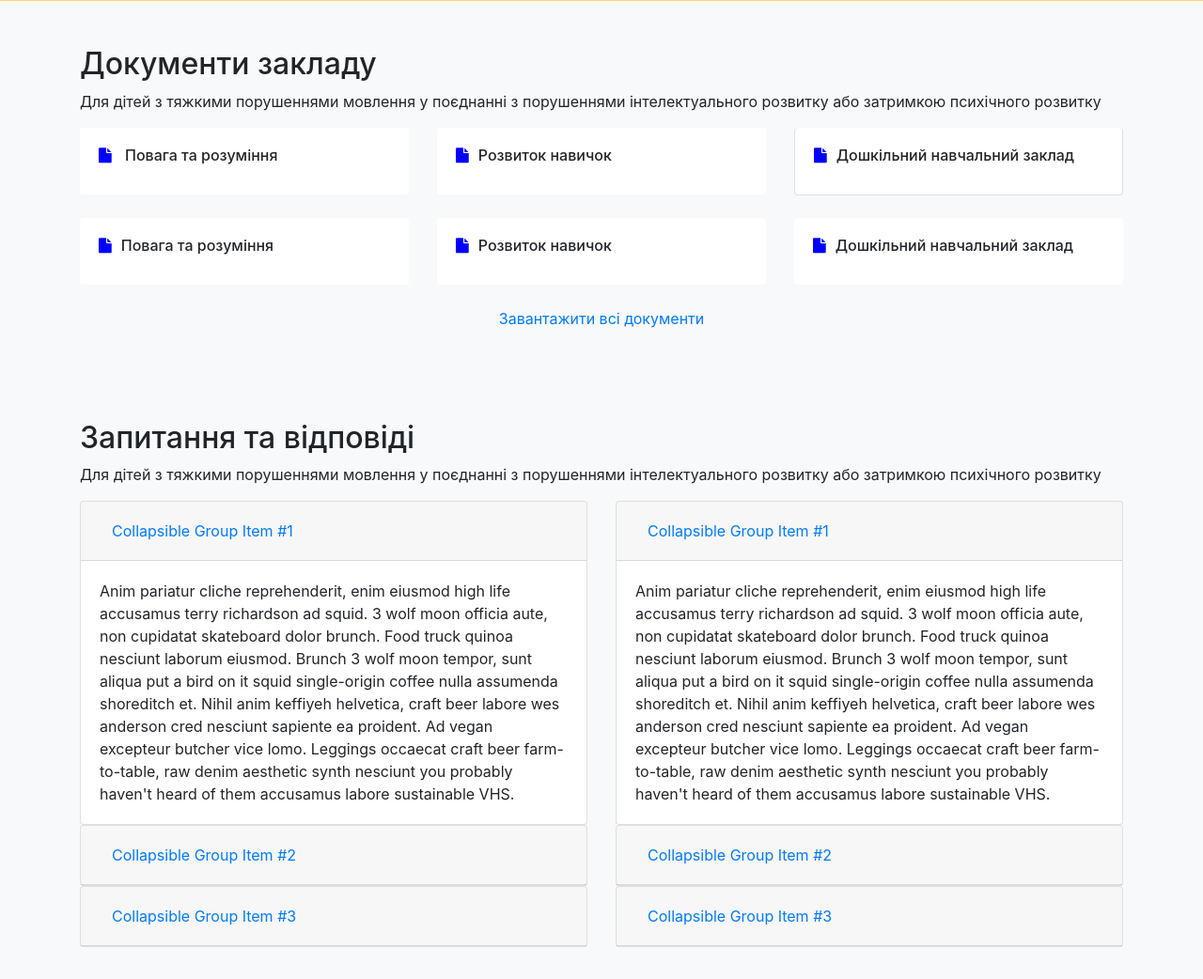
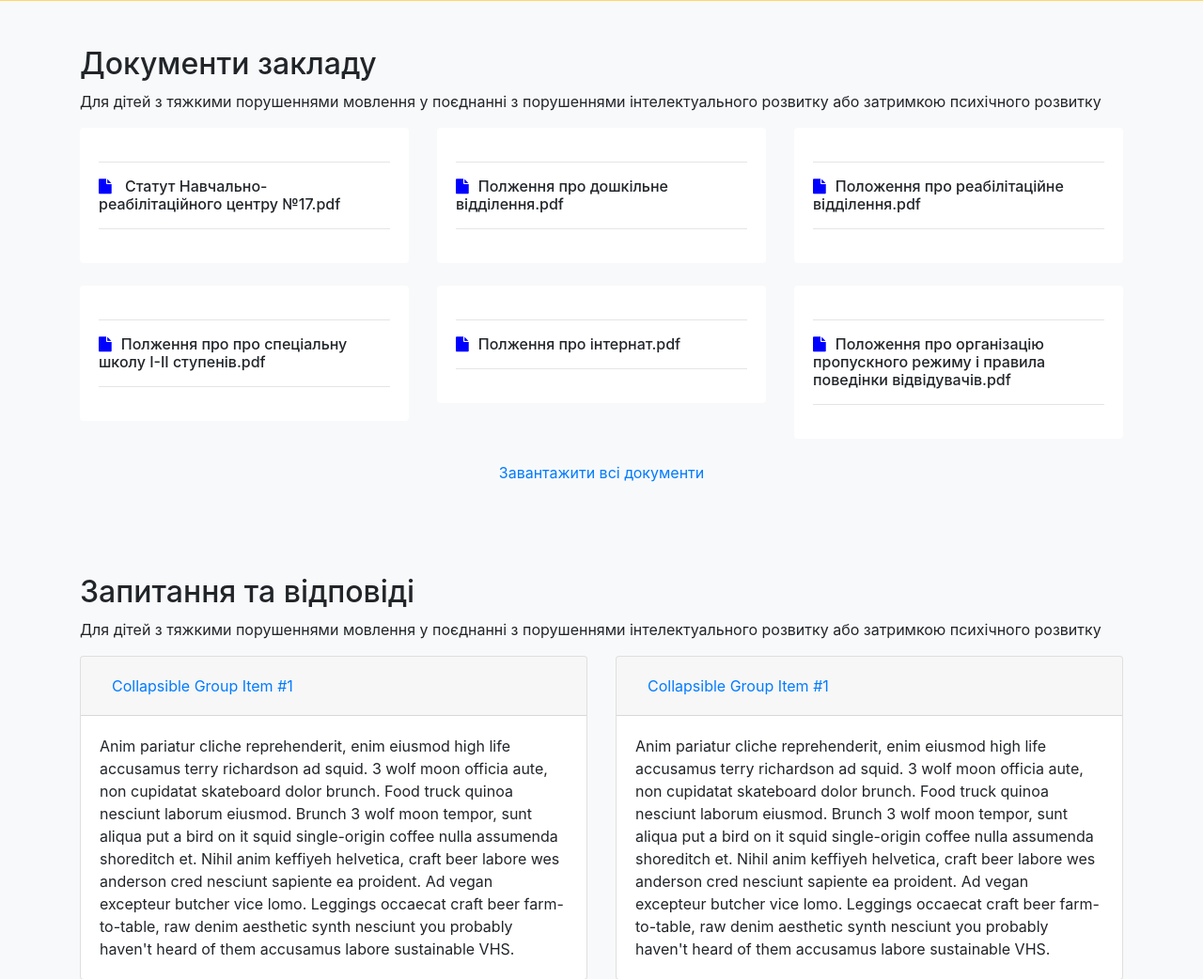
Before and after one commit to hackathon-project/school_site, a Django app: template project/templates/index.html in a window 1280 px wide. Shown: the part 5032-6074 px from the top of the page at 94% size. Run offline with Django 3.2, Linux system fonts and the light colour scheme; the template is opened without the code that fills it, so the values that code supplies are empty; some libraries are stand-ins or nearby versions.

Commit message:
правки по документам

```diff
--- a/project/templates/index.html
+++ b/project/templates/index.html
@@ -396,48 +396,54 @@
                                 <div class="col-md-4">
                                   <div class="card mb-4 shadow-sm" style="border:none;">
                                     <div class="card-body">
-
-                                        <h6 class="card-title"><i class="fa fa-file" style="color:blue;padding-right: 10px;"></i>  Повага та розуміння </h6>
+                                      <hr>
+                                        <h6 class="card-title" style="font-size: 16px;"><i class="fa fa-file" style="color:blue;padding-right: 10px;"></i>  Статут Навчально-реабілітаційного центру №17.pdf </h6>
+                                        <hr>
                                     </div>
                                   </div>
                                 </div>
                                 <div class="col-md-4">
                                   <div class="card mb-4 shadow-sm" style="border:none;">
                                     <div class="card-body">
-                                        <i class=""></i>
-                                    <h6 class="card-title"><i class="fa fa-file" style="color:blue;padding-right: 10px;"></i>Розвиток навичок</h6>
-                                    </div>
-                                  </div>
-                                </div>
-                                <div class="col-md-4">
-                                  <div class="card mb-4 shadow-sm" style="border-top:none;">
-                                    <div class="card-body">
-                                        <i class=""></i>
-                                        <h6 class="card-title"><i class="fa fa-file" style="color:blue;padding-right: 10px;"></i>Дошкільний навчальний заклад</h6>
+                                         <hr>
+                                    <h6 class="card-title" style="font-size: 16px;"><i class="fa fa-file" style="color:blue;padding-right: 10px;"></i>Полження про дошкільне відділення.pdf</h6>
+                                        <hr>
                                     </div>
                                   </div>
                                 </div>
                                 <div class="col-md-4">
                                   <div class="card mb-4 shadow-sm" style="border:none;">
                                     <div class="card-body">
-                                        <i class=""></i>
-                                    <h6 class="card-title"><i class="fa fa-file" style="color:blue;padding-right: 10px;"></i>Повага та розуміння </h6>
+                                        <hr>
+                                    <h6 class="card-title" style="font-size: 16px;"><i class="fa fa-file" style="color:blue;padding-right: 10px;"></i>Положення про реабілітаційне відділення.pdf </h6>
+                                        <hr>
                                     </div>
                                   </div>
                                 </div>
                                 <div class="col-md-4">
                                   <div class="card mb-4 shadow-sm" style="border:none;">
                                     <div class="card-body">
-                                        <i class=""></i>
-                                    <h6 class="card-title"><i class="fa fa-file" style="color:blue;padding-right: 10px;"></i>Розвиток навичок</h6>
+                                        <hr>
+                                    <h6 class="card-title" style="font-size: 16px;"><i class="fa fa-file" style="color:blue;padding-right: 10px;"></i>Полження про про спеціальну школу I-II ступенів.pdf </h6>
+                                        <hr>
                                     </div>
                                   </div>
                                 </div>
                                 <div class="col-md-4">
                                   <div class="card mb-4 shadow-sm" style="border:none;">
                                     <div class="card-body">
-                                        <i class=""></i>
-                                        <h6 class="card-title"><i class="fa fa-file" style="color:blue;padding-right: 10px;"></i>Дошкільний навчальний заклад</h6>
+                                         <hr>
+                                    <h6 class="card-title" style="font-size: 16px;"><i class="fa fa-file" style="color:blue;padding-right: 10px;"></i>Полження про інтернат.pdf</h6>
+                                        <hr>
+                                    </div>
+                                  </div>
+                                </div>
+                                <div class="col-md-4">
+                                  <div class="card mb-4 shadow-sm" style="border:none;">
+                                    <div class="card-body">
+                                         <hr>
+                                        <h6 class="card-title" style="font-size: 16px;"><i class="fa fa-file" style="color:blue;padding-right: 10px;"></i>Положення про організацію пропускного режиму і правила поведінки відвідувачів.pdf</h6>
+                                        <hr>
                                     </div>
                                   </div>
                                 </div>
```
